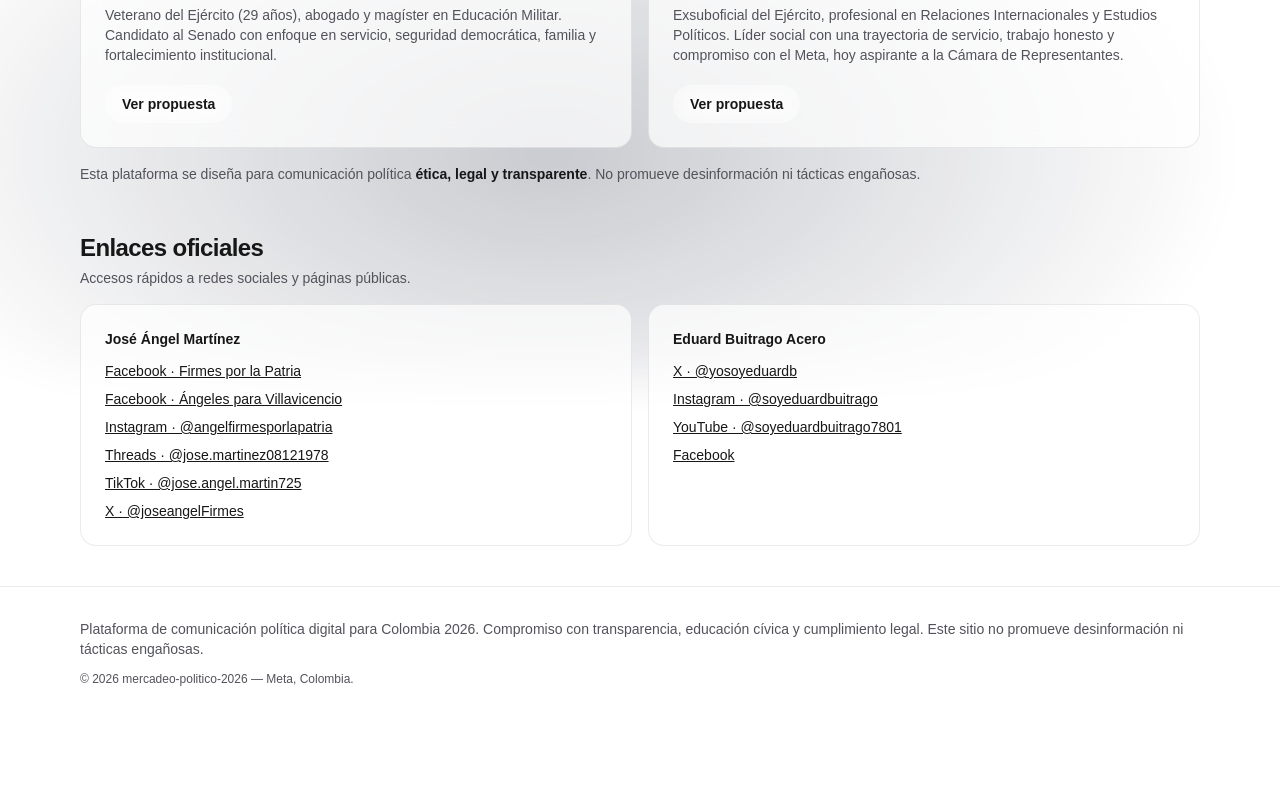
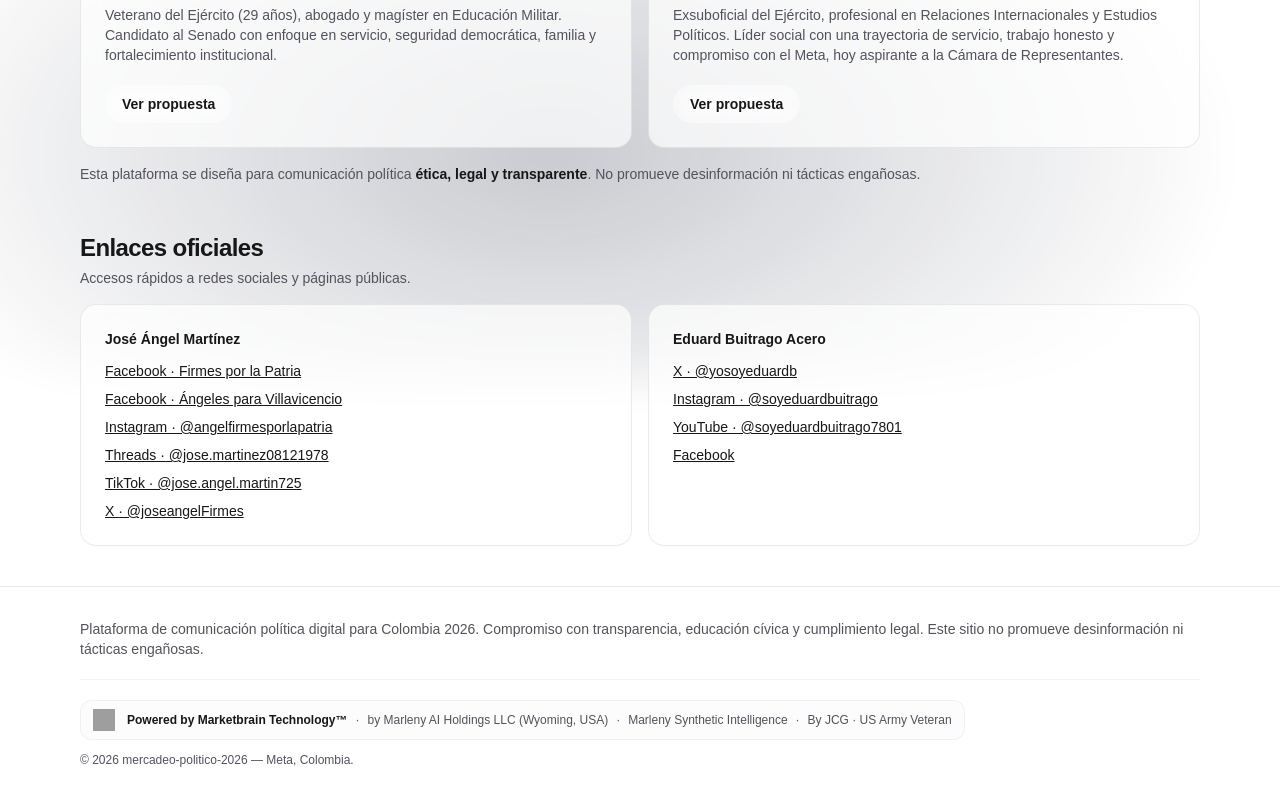
Before and after one commit to MercadeoPolitico/mercadeo-politico-2026, a Next.js app: page / in a window 1280 px wide. Shown: the part 583-1383 px from the top of the page. Before the commit the page ends 1302 px from the top, so only its background shows below. Built offline with nearby package versions, Linux system fonts and the light colour scheme; no server answers; grey boxes are pictures that could not be loaded.

Commit message:
Branding: add Marketbrain badge and favicon
- Add a discreet footer badge linking to Marketbrain.
- Serve Marketbrain mark as /icon.svg and set it as the primary icon.

```diff
--- a/src/app/layout.tsx
+++ b/src/app/layout.tsx
@@ -23,6 +23,10 @@ export const metadata: Metadata = {
   },
   description: siteConfig.description,
   applicationName: siteConfig.name,
+  icons: {
+    icon: [{ url: "/icon.svg", type: "image/svg+xml" }],
+    shortcut: ["/icon.svg"],
+  },
   alternates: {
     canonical: "/",
   },
--- a/src/components/SiteFooter.tsx
+++ b/src/components/SiteFooter.tsx
@@ -6,6 +6,34 @@ export function SiteFooter() {
           Plataforma de comunicación política digital para Colombia 2026. Compromiso con transparencia, educación
           cívica y cumplimiento legal. Este sitio no promueve desinformación ni tácticas engañosas.
         </p>
+
+        <div className="mt-5 flex flex-col gap-3 border-t border-border/60 pt-5 sm:flex-row sm:items-center sm:justify-between">
+          <a
+            className="inline-flex items-center gap-3 rounded-xl border border-border/60 bg-surface/50 px-3 py-2 text-xs text-muted hover:bg-surface"
+            href="https://marketbrain.tech/landing"
+            target="_blank"
+            rel="noreferrer"
+            aria-label="Marketbrain Technology (abrir en una nueva pestaña)"
+          >
+            <img
+              src="/icon.svg"
+              alt="Marketbrain"
+              width={22}
+              height={22}
+              className="h-[22px] w-[22px] shrink-0"
+            />
+            <span className="leading-snug">
+              <span className="font-semibold text-foreground">Powered by Marketbrain Technology™</span>
+              <span className="mx-2 text-muted">·</span>
+              <span>by Marleny AI Holdings LLC (Wyoming, USA)</span>
+              <span className="mx-2 text-muted">·</span>
+              <span>Marleny Synthetic Intelligence</span>
+              <span className="mx-2 text-muted">·</span>
+              <span>By JCG · US Army Veteran</span>
+            </span>
+          </a>
+        </div>
+
         <p className="mt-3 text-xs text-muted">
           © {new Date().getFullYear()} mercadeo-politico-2026 — Meta, Colombia.
         </p>
```
Also changed, not shown: src/app/icon.svg (added).
